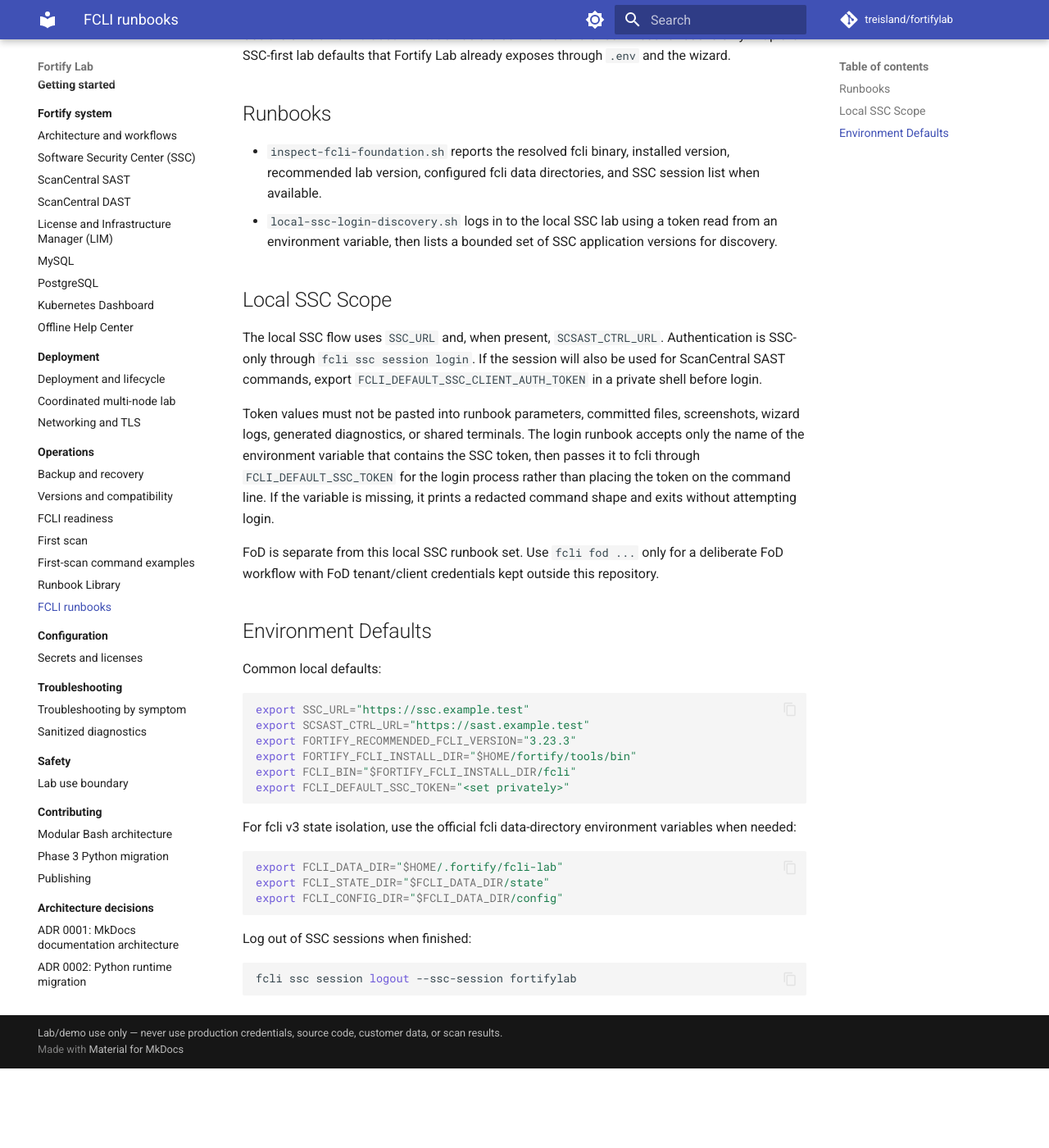
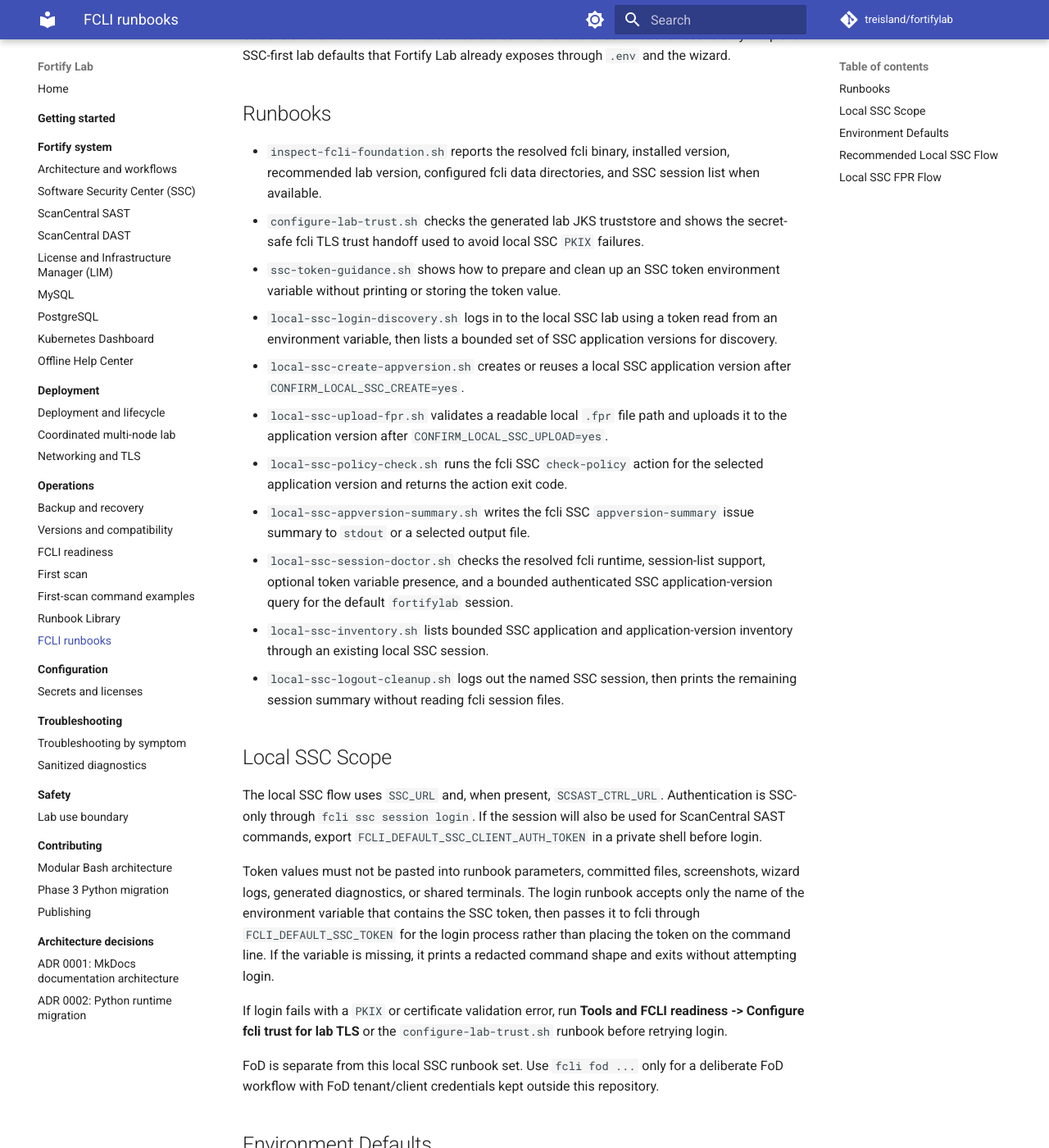
Before and after one commit to treisland/fortifylab, an MkDocs documentation site: the page built from docs/runbooks/fcli.md, in a window 1280 px wide and 1400 px high, scrolled down 217 px. Shown: the whole window at 82% size. Built offline with MkDocs 1.6.1 and Material for MkDocs 9.7.7, drawn with Linux system fonts in a browser that asks for light colours; comment, search, counter and statistics services are not loaded; before the commit the page ends 1520 px from its top, so only the background shows below that; some of the changed text lies outside the part shown.

Commit message:
Add SSC fcli operator runbooks

````diff
--- a/docs/runbooks/fcli.md
+++ b/docs/runbooks/fcli.md
@@ -13,9 +13,28 @@
 - `inspect-fcli-foundation.sh` reports the resolved fcli binary, installed
   version, recommended lab version, configured fcli data directories, and SSC
   session list when available.
+- `configure-lab-trust.sh` checks the generated lab JKS truststore and shows the
+  secret-safe fcli TLS trust handoff used to avoid local SSC `PKIX` failures.
+- `ssc-token-guidance.sh` shows how to prepare and clean up an SSC token
+  environment variable without printing or storing the token value.
 - `local-ssc-login-discovery.sh` logs in to the local SSC lab using a token read
   from an environment variable, then lists a bounded set of SSC application
   versions for discovery.
+- `local-ssc-create-appversion.sh` creates or reuses a local SSC application
+  version after `CONFIRM_LOCAL_SSC_CREATE=yes`.
+- `local-ssc-upload-fpr.sh` validates a readable local `.fpr` file path and
+  uploads it to the application version after `CONFIRM_LOCAL_SSC_UPLOAD=yes`.
+- `local-ssc-policy-check.sh` runs the fcli SSC `check-policy` action for the
+  selected application version and returns the action exit code.
+- `local-ssc-appversion-summary.sh` writes the fcli SSC `appversion-summary`
+  issue summary to `stdout` or a selected output file.
+- `local-ssc-session-doctor.sh` checks the resolved fcli runtime, session-list
+  support, optional token variable presence, and a bounded authenticated SSC
+  application-version query for the default `fortifylab` session.
+- `local-ssc-inventory.sh` lists bounded SSC application and application-version
+  inventory through an existing local SSC session.
+- `local-ssc-logout-cleanup.sh` logs out the named SSC session, then prints the
+  remaining session summary without reading fcli session files.
 
 ## Local SSC Scope
 
@@ -30,6 +49,10 @@
 token, then passes it to fcli through `FCLI_DEFAULT_SSC_TOKEN` for the login
 process rather than placing the token on the command line. If the variable is
 missing, it prints a redacted command shape and exits without attempting login.
+
+If login fails with a `PKIX` or certificate validation error, run **Tools and
+FCLI readiness -> Configure fcli trust for lab TLS** or the
+`configure-lab-trust.sh` runbook before retrying login.
 
 FoD is separate from this local SSC runbook set. Use `fcli fod ...` only for a
 deliberate FoD workflow with FoD tenant/client credentials kept outside this
@@ -46,6 +69,9 @@
 export FORTIFY_FCLI_INSTALL_DIR="$HOME/fortify/tools/bin"
 export FCLI_BIN="$FORTIFY_FCLI_INSTALL_DIR/fcli"
 export FCLI_DEFAULT_SSC_TOKEN="<set privately>"
+export FCLI_TRUSTSTORE="$FORTIFY_CERTS/truststore"
+export FCLI_TRUSTSTORE_TYPE="JKS"
+export FCLI_TRUSTSTORE_PWD="<DEFAULT_PASS from private .env>"
 ```
 
 For fcli v3 state isolation, use the official fcli data-directory environment
@@ -62,3 +88,39 @@
 ```bash
 fcli ssc session logout --ssc-session fortifylab
 ```
+
+The logout cleanup runbook uses the same default session name and can also print
+configured fcli state directory paths for orientation. It never prints token
+values, session file contents, or fcli state file contents.
+
+## Recommended Local SSC Flow
+
+Use this order for a clean operator workflow: trust -> token guidance -> login,
+then use session doctor or inventory to confirm access, optionally create an
+application version and upload an FPR, run policy/summary checks, then log out
+and unset the token.
+
+## Local SSC FPR Flow
+
+After logging in with `local-ssc-login-discovery.sh`, a bounded demo sequence is:
+
+```bash
+APPVERSION="Fortify Lab Training:Synthetic" \
+CONFIRM_LOCAL_SSC_CREATE=yes \
+runbooks/official/fcli/local-ssc-create-appversion.sh
+
+APPVERSION="Fortify Lab Training:Synthetic" \
+FPR_FILE="./results/synthetic.fpr" \
+CONFIRM_LOCAL_SSC_UPLOAD=yes \
+runbooks/official/fcli/local-ssc-upload-fpr.sh
+
+APPVERSION="Fortify Lab Training:Synthetic" \
+runbooks/official/fcli/local-ssc-policy-check.sh
+
+APPVERSION="Fortify Lab Training:Synthetic" \
+runbooks/official/fcli/local-ssc-appversion-summary.sh
+```
+
+The create and upload runbooks are mutating and default to no-op previews until
+their confirmation parameters are set to `yes`. The upload runbook checks that
+`FPR_FILE` is a readable local `.fpr` file before it can call fcli.
````
Also changed, not shown: docs/operations/fcli-readiness.md (+31 -9 lines), docs/operations/runbooks.md (+6 -3 lines), 14 other files.
